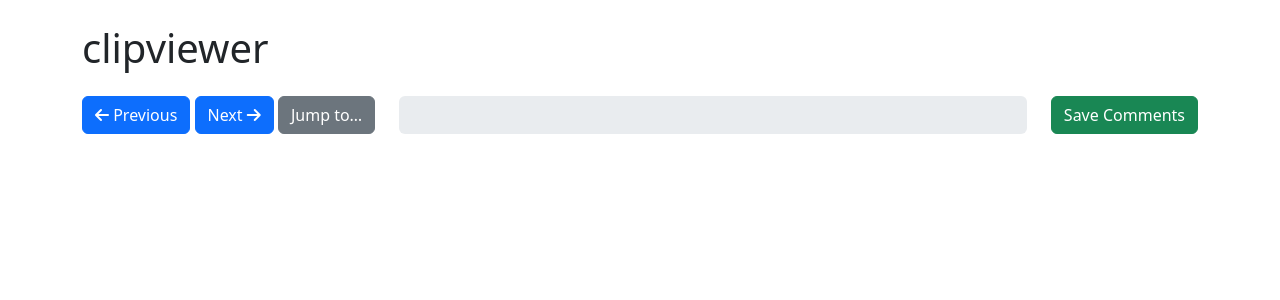
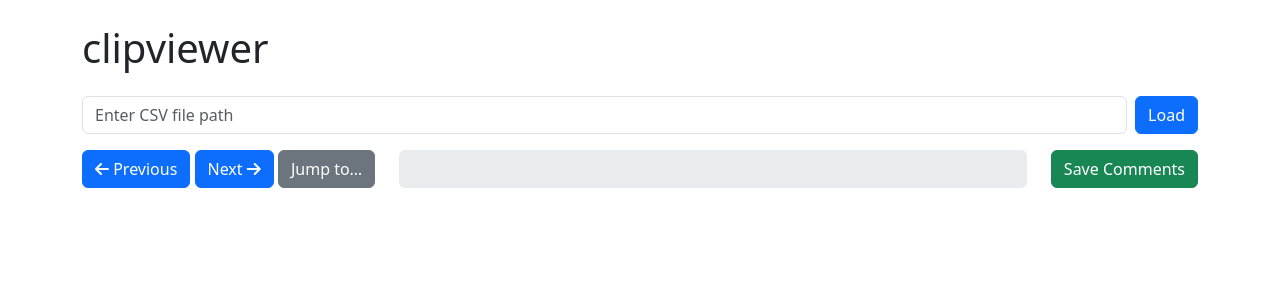
Before and after one commit to river/clipviewer, a Flask app: page / in a window 1280 px wide. Shown: the top 300 px of the page. Run offline with Flask 3, Linux system fonts and the light colour scheme; data that the repository does not hold is empty; parts of the project's set-up code (start-up, migrations or seed data) failed here and were passed over.

Commit message:
dynamically load echo csv file in the app itself rather than requiring it when starting the server

```diff
--- a/app.py
+++ b/app.py
@@ -23,21 +23,64 @@ CLIPS_PER_PAGE = 6  # how many clips to show on each page
 
 app = Flask(__name__)
 
+echo_df = None
+comments_df = None
+comments_path = None
 
 @app.route("/")
 def index():
     return render_template("index.html", clips_per_page=CLIPS_PER_PAGE)
 
 
+@app.route('/load_csv', methods=['POST'])
+def load_csv():
+    global echo_df, comments_df, comments_path
+
+    csv_path = str(request.json['csv_path'])
+
+    try:
+        echo_df = pd.read_csv(csv_path)
+        check_required_columns(echo_df)
+        echo_df = echo_df.dropna(subset="avipath")
+        check_video_files(echo_df)
+
+        # Load existing comments or create a new DataFrame
+        comments_path = csv_path.replace(".csv", "_comments.csv")
+        if os.path.exists(comments_path):
+            comments_df = pd.read_csv(comments_path, na_filter=False)
+        else:
+            comments_df = pd.DataFrame(columns=["filename", "comments"])
+
+        return jsonify({"status": "success", "message": "CSV loaded successfully"})
+    except Exception as e:
+        return jsonify({"status": "error", "message": str(e)}), 400
+
+
+def check_required_columns(df):
+    missing_columns = set(METADATA_TO_SHOW + ["avipath"]) - set(df.columns)
+    if missing_columns:
+        raise ValueError(
+            f"CSV is missing required columns: {', '.join(missing_columns)}"
+        )
+
+def check_video_files(df):
+    for _, row in df.head(10).iterrows():
+        video_path = os.path.join(VIDEO_BASE_PATH, row["avipath"])
+        if not os.path.isfile(video_path):
+            raise FileNotFoundError(f"Video file not found: {video_path}")
+
+
 @app.route("/get_clips")
 def get_clips():
+    global echo_df, comments_df
+
     page = int(request.args.get("page", 0))
     start_idx = page * CLIPS_PER_PAGE
-    end_idx = min(start_idx + CLIPS_PER_PAGE, len(df))
+    end_idx = min(start_idx + CLIPS_PER_PAGE, len(echo_df))
 
     clips = []
     for idx in range(start_idx, end_idx):
-        row = df.iloc[idx]
+        row = echo_df.iloc[idx]
         filename = row.avipath.split("/")[-1]
         metadata = " | ".join([f"{m}: {str(row[m])}" for m in METADATA_TO_SHOW])
         clip_reviewed = str((comments_df["filename"] == filename).any())
@@ -59,8 +102,8 @@ def get_clips():
     return jsonify(
         {
             "clips": clips,
-            "total_pages": (len(df) - 1) // CLIPS_PER_PAGE + 1,
-            "total_clips": len(df),
+            "total_pages": (len(echo_df) - 1) // CLIPS_PER_PAGE + 1,
+            "total_clips": len(echo_df),
             "clips_per_page": CLIPS_PER_PAGE,
         }
     )
@@ -68,30 +111,29 @@ def get_clips():
 
 @app.route("/save_comments", methods=["POST"])
 def save_comments():
-    global comments_df
+    global comments_df, comments_path
+
     new_comments = request.json
-
     for comment in new_comments:  # type: ignore
-        filename = comment["filename"]
-        comment_text = comment["comment"]
+        filename, comment_text = comment["filename"], comment["comment"]
 
         if filename in comments_df["filename"].values:
-            comments_df.loc[comments_df["filename"] == filename, "comments"] = (
-                comment_text
-            )
+            # if file already has comment, replace comment
+            comments_df.loc[comments_df["filename"] == filename, "comments"] = comment_text
         else:
-            new_row = pd.DataFrame({"filename": [filename], "comments": [comment_text]})
-            comments_df = pd.concat([comments_df, new_row], ignore_index=True)
+            # comment about new file
+            new_index = comments_df.index.max() + 1 if len(comments_df) > 0 else 0
+            comments_df.loc[new_index] = [filename, comment_text]
 
     # Save comments to file
-    comments_df.to_csv(comments_file, index=False)
+    comments_df.to_csv(comments_path, index=False)
 
     # Also save a timestamped version
-    timestamp = datetime.now().strftime("%Y%m%d_%H%M%S")
-    save_file = os.path.join(args.comments_path, f"comments_{timestamp}.csv")
-    comments_df.to_csv(save_file, index=False)
+    # timestamp = datetime.now().strftime("%Y%m%d_%H%M%S")
+    # comments_path_timestamp = comments_path.replace(".csv", f"_{timestamp}.csv")
+    # comments_df.to_csv(comments_path_timestamp, index=False)
 
-    return jsonify({"status": "success", "file": save_file})
+    return jsonify({"status": "success", "file": comments_path})
 
 
 @app.route("/video/<path:filename>")
@@ -102,49 +144,7 @@ def serve_video(filename):
 
 if __name__ == "__main__":
     parser = argparse.ArgumentParser()
-    parser.add_argument(
-        "csv_path", help="Path to the CSV file containing echo clips in avipath column"
-    )
-    parser.add_argument("comments_path", help="Path to directory to write comments")
-    parser.add_argument("port", type=int, default=8888, help="Port number to run the server on (default: 8888)")
+    parser.add_argument("--port", type=int, default=8888, help="Port number to run the server on (default: 8888)")
+    args = parser.parse_args()
 
-    def check_file_exists(path):
-        if not os.path.isfile(path):
-            raise FileNotFoundError(f"The file {path} does not exist.")
-
-    def check_required_columns(df):
-        missing_columns = set(METADATA_TO_SHOW + ["avipath"]) - set(df.columns)
-        if missing_columns:
-            raise ValueError(
-                f"CSV is missing required columns: {', '.join(missing_columns)}"
-            )
-
-    def check_video_files(df):
-        for _, row in df.head(10).iterrows():
-            video_path = os.path.join(VIDEO_BASE_PATH, row["avipath"])
-            if not os.path.isfile(video_path):
-                raise FileNotFoundError(f"Video file not found: {video_path}")
-
-    try:
-        args = parser.parse_args()
-
-        check_file_exists(args.csv_path)
-        df = pd.read_csv(args.csv_path)
-        check_required_columns(df)
-        df = df.dropna(subset="avipath")
-        check_video_files(df)
-
-        # Load existing comments or create a new DataFrame
-        if not os.path.exists(args.comments_path):
-            os.makedirs(args.comments_path, exist_ok=True)
-        comments_file = os.path.join(args.comments_path, "comments.csv")
-        if os.path.exists(comments_file):
-            comments_df = pd.read_csv(comments_file, na_filter=False)
-        else:
-            comments_df = pd.DataFrame(columns=["filename", "comments"])
-
-        app.run(host="0.0.0.0", port=args.port)
-
-    except Exception as e:
-        print(f"Error: {str(e)}")
-        sys.exit(1)
+    app.run(host="0.0.0.0", port=args.port)
--- a/static/app.js
+++ b/static/app.js
@@ -96,7 +96,7 @@ function showAlert(message, type = 'success') {
 }
 
 function updateUI() {
-	pageInfo.textContent = `Page ${currentPage + 1} of ${totalPages} (Clips ${Math.min((currentPage + 1) * clipsPerPage, totalClips)} of ${totalClips})`;
+	pageInfo.textContent = `Page ${currentPage + 1} of ${totalPages} (Clips ${currentPage * clipsPerPage + 1}-${Math.min((currentPage + 1) * clipsPerPage, totalClips)} of ${totalClips})`;
 	const progress = ((currentPage + 1) / totalPages) * 100;
 	progressBar.style.width = `${progress}%`;
 	prevButton.disabled = currentPage === 0;
@@ -130,11 +130,33 @@ function handleKeydown(event) {
 }
 
 // Event listeners
+
+document.addEventListener('DOMContentLoaded', function() {
+    const loadButton = document.getElementById('loadButton');
+    const csvPathInput = document.getElementById('csvPathInput');
+
+    loadButton.addEventListener('click', loadCSV);
 	prevButton.addEventListener('click', prevPage);
 	nextButton.addEventListener('click', nextPage);
 	goToPageButton.addEventListener('click', promptForPage);
 	saveButton.addEventListener('click', saveComments);
 	document.addEventListener('keydown', handleKeydown);
 
-// Initial fetch
+    function loadCSV() {
+        const csvPath = csvPathInput.value;
+
+        if (!csvPath) {
+            showAlert('Please enter CSV path', 'danger');
+            return;
+        }
+
+        axios.post('/load_csv', { csv_path: csvPath })
+            .then(response => {
+                showAlert(response.data.message);
                 fetchClips();
+            })
+            .catch(error => {
+                showAlert(error.response.data.message, 'danger');
+            });
+    }
+});
--- a/templates/index.html
+++ b/templates/index.html
@@ -36,6 +36,13 @@
 	<div id="app" class="container mt-4">
 		<h1 class="mb-4">clipviewer</h1>
 
+		<div class="mb-3 d-flex align-items-center justify-content-between">
+			<form id="loadForm" class="d-flex flex-grow-1" onsubmit="event.preventDefault(); document.getElementById('loadButton').click();">
+				<input type="text" id="csvPathInput" class="form-control me-2" placeholder="Enter CSV file path">
+				<button id="loadButton" type="button" class="btn btn-primary">Load</button>
+			</form>
+		</div>
+
 		<div class="mb-3 d-flex justify-content-between align-items-center">
 			<div>
 				<button id="prevButton" class="btn btn-primary">
```
Also changed, not shown: README.md. Lines whose indentation alone changed are shown as unchanged.
